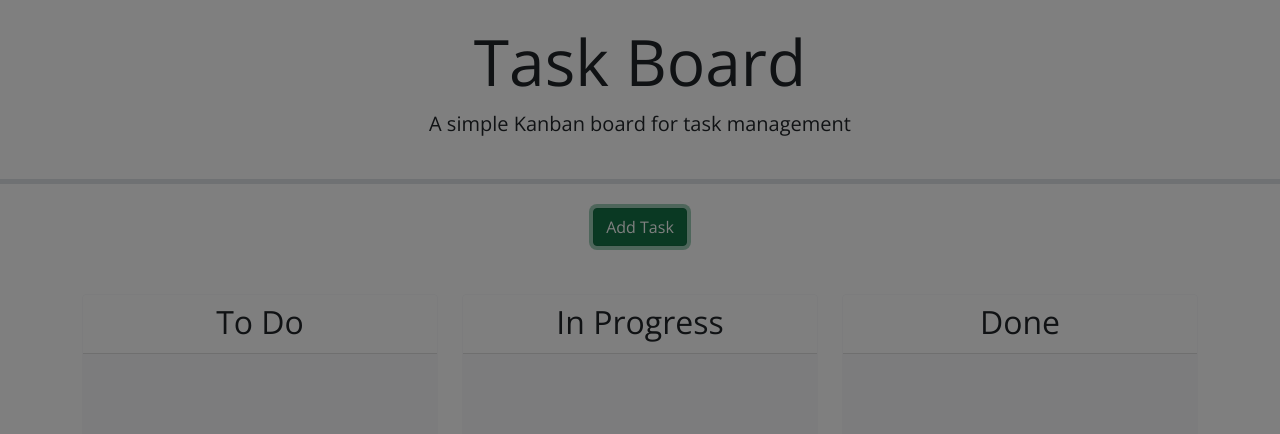
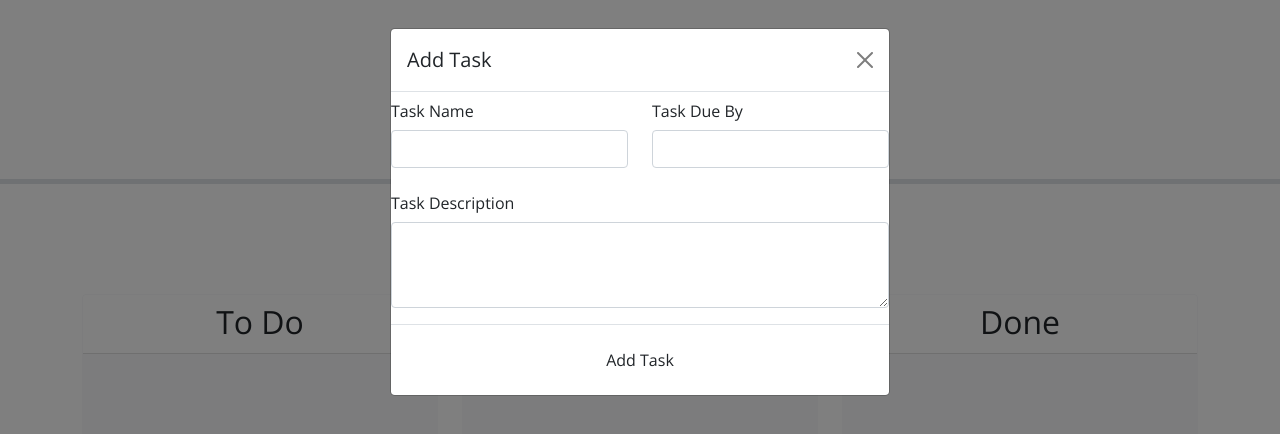
Before and after one commit to yaniquebro/task-organizer, a plain HTML site: page index.html in a window 1280 px wide. Both pictures are taken after a click on the button "Add Task". Drawn offline with nearby package versions, Linux system fonts and the light colour scheme.

Commit message:
fixed syntax

```diff
--- a/assets/js/script.js
+++ b/assets/js/script.js
@@ -1,6 +1,6 @@
 // Retrieve tasks and nextId from localStorage
-let taskList = JSON.parse(localStorage.getItem("tasks"));
-let nextId = JSON.parse(localStorage.getItem("nextId"));
+let taskList = JSON.parse(localStorage.getItem("tasks")) || [];
+let nextId = JSON.parse(localStorage.getItem("nextId"))|| 1;
 
 // variables for iD
 const taskForm = $("#taskForm");
@@ -122,10 +122,27 @@ $("#addTaskBtn").click(handleAddTask);
 
 // Todo: create a function to handle dropping a task into a new status lane
 function handleDrop(event, ui) {
+    const taskId = ui.helper.attr("id");
+    const laneId = $(event.target).attr("id");
 
+    const task = taskList.find(task => task.id === parseInt(taskId));
+    task.status = laneId;
+
+    localStorage.setItem("tasks", JSON.stringify(taskList));
+    renderTaskList();
 }
+
 
 // Todo: when the page loads, render the task list, add event listeners, make lanes droppable, and make the due date field a date picker
 $(document).ready(function () {
+    renderTaskList();
+        $("#formDate").datepicker({
+            dateFormat: "yy-mm-dd"
+        });
+
+    $(".lane").droppable({
+        accept: ".draggable",
+        drop: handleDrop
+    })
 
 });
--- a/index.html
+++ b/index.html
@@ -28,16 +28,16 @@
 
 <!--modal with form-->
     <div class="modal" id="formModal" tabindex="-1" aria-labelledby="formModal" aria-hidden="true">
-      <div class="mod-dialog">
-        <div class="mod-content">
+      <div class="modal-dialog">
+        <div class="modal-content">
 
 <!-- header-->
-          <div class="mod-header">
-            <h5 class="mod-title">Add Task</h5>
+          <div class="modal-header">
+            <h5 class="modal-title">Add Task</h5>
             <button type="button" class="btn-close" data-bs-dismiss="modal" aria-label="close"></button>
           </div>
 <!--body-->
-          <div class="mod-bod">
+          <div class="modal-bod">
             <form id="taskForm">
               <div class="row">
 
@@ -112,7 +112,7 @@
   <script src="https://cdn.jsdelivr.net/npm/dayjs@1.11.3/dayjs.min.js"
     integrity="sha256-iu/zLUB+QgISXBLCW/mcDi/rnf4m4uEDO0wauy76x7U=" crossorigin="anonymous"></script>
 
-  <script src="./assets/js/script.js"></script>
+  <script src="/assets/js/script.js"></script>
 </body>
 
 </html>
```
